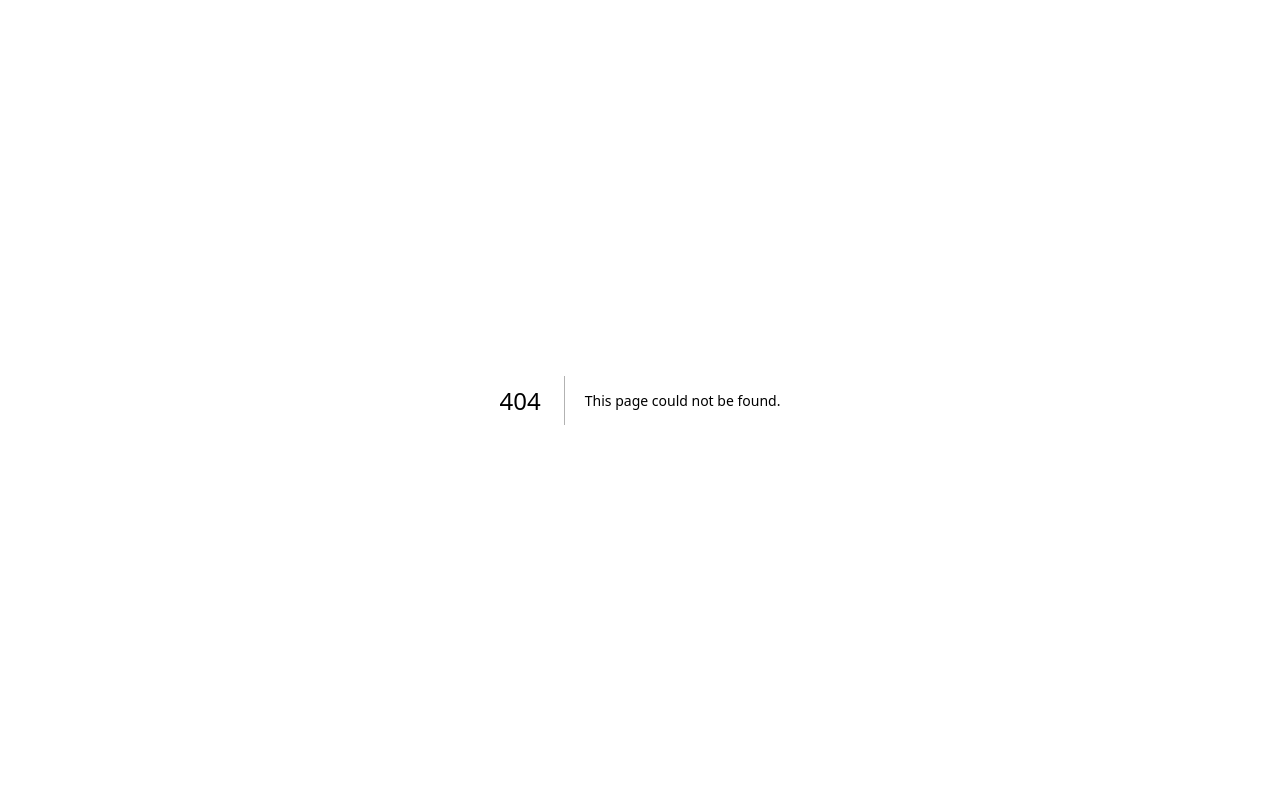
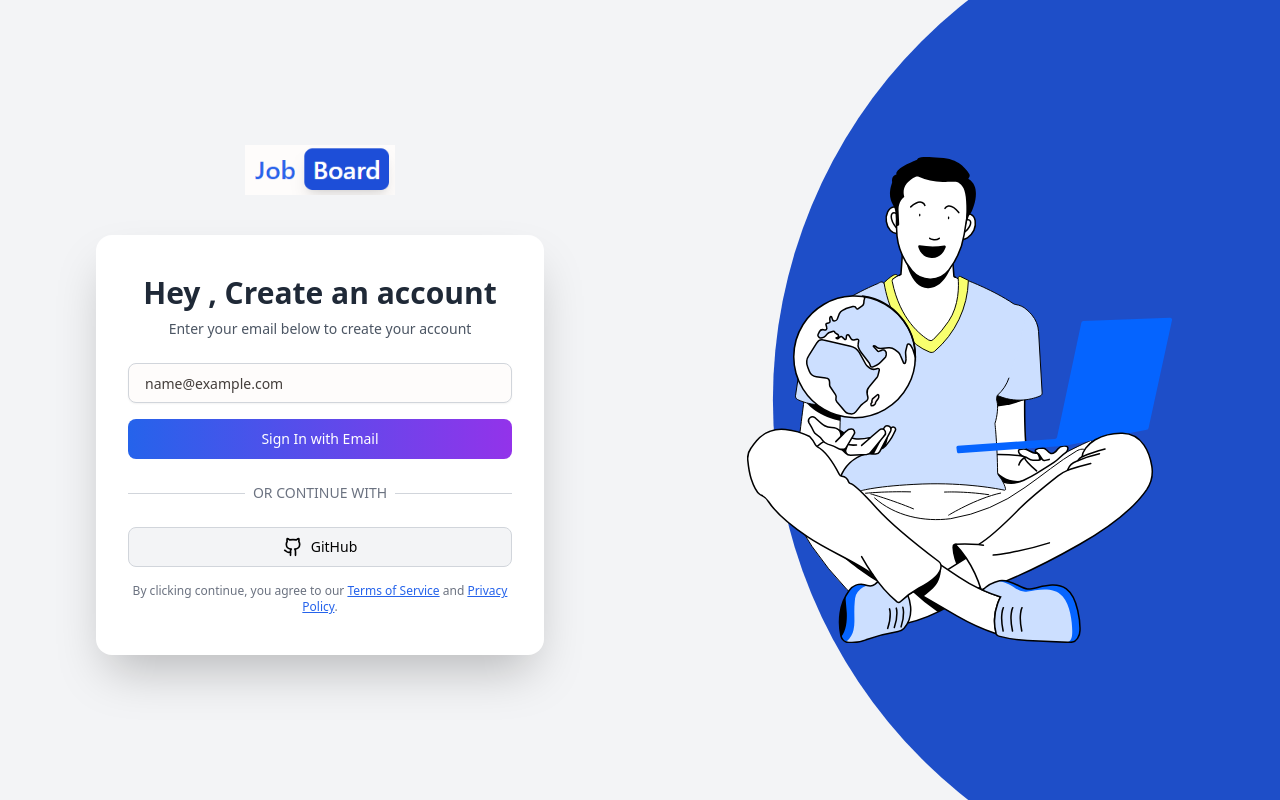
Before and after one commit to zsskar/job-board, a Next.js app: page /components/signup-form in a window 1280 px wide. Before the commit this address had no page. Built offline with nearby package versions, Linux system fonts and the light colour scheme.

Commit message:
added common sign up page for both job-seeker and recuiter

```diff
--- a/pages/components/dashboard-layout.tsx
+++ b/pages/components/dashboard-layout.tsx
@@ -1,5 +1,5 @@
+import Header from "./Header";
 import Sidebar from "./Sidenav";
-import Header from "./Header";
 
 export default function DashboardLayout({
   children,
--- /dev/null
+++ b/pages/components/sign_up_form_layout.tsx
@@ -0,0 +1,41 @@
+import React from "react";
+import Image from "next/image";
+
+export const SignUpLayout = ({ children }: { children: React.ReactNode }) => {
+  return (
+    <div className="flex flex-col-reverse lg:flex-row min-h-screen bg-gray-100">
+      {/* Left Section */}
+      <div className="w-full lg:w-1/2 flex flex-col items-center justify-center px-6 lg:px-10 py-10 lg:py-0 overflow-auto">
+        <Image
+          className="mb-10"
+          src="/portalIcon.png"
+          width={150}
+          height={150}
+          alt="job-board-icon"
+        />
+        {children}
+      </div>
+
+      {/* Right Section */}
+      <div
+        style={{ backgroundImage: "flower.svg" }}
+        className="w-full lg:w-1/2 flex items-center justify-center relative overflow-hidden py-10 lg:py-0"
+      >
+        <div
+          className="absolute inset-0"
+          style={{
+            backgroundColor: "rgb(30 78 200)",
+            clipPath: "circle(70% at 100% 50%)",
+          }}
+        ></div>
+        <Image
+          src="/person.svg"
+          alt="Remote Talent Illustration"
+          className="z-10 w-2/3 lg:w-1/1 h-auto"
+          width={400}
+          height={400}
+        />
+      </div>
+    </div>
+  );
+};
--- /dev/null
+++ b/pages/components/signup-form.tsx
@@ -0,0 +1,75 @@
+import React from "react";
+import { Input } from "@/components/ui/input";
+import { Button } from "@/components/ui/button";
+import { GithubIcon } from "lucide-react";
+import Link from "next/link";
+import { SignUpLayout } from "./sign_up_form_layout";
+
+export default function SignUpForm({ who }: { who: string }) {
+  return (
+    <SignUpLayout>
+      <div className="w-full max-w-md px-8 py-10 bg-white shadow-2xl rounded-2xl transition-transform duration-300 transform hover:scale-105">
+        <h2 className="text-3xl font-bold text-center text-gray-800 mb-2">
+          Hey {who}, Create an account
+        </h2>
+        <p className="text-sm text-center text-gray-600 mb-6">
+          Enter your email below to create your account
+        </p>
+
+        <form className="space-y-4">
+          {/* Email Input */}
+          <Input
+            type="email"
+            placeholder="name@example.com"
+            className="w-full p-4 border border-gray-300 rounded-lg shadow-sm focus:outline-none focus:ring-2 focus:ring-blue-400"
+          />
+
+          {/* Sign In with Email Button */}
+          <Button
+            type="submit"
+            className="w-full bg-gradient-to-r from-blue-600 to-purple-600 text-white py-3 rounded-lg transition-all duration-300 hover:bg-blue-700"
+          >
+            Sign In with Email
+          </Button>
+        </form>
+
+        {/* Divider */}
+        <div className="relative my-6">
+          <div className="absolute inset-0 flex items-center">
+            <div className="w-full border-t border-gray-300"></div>
+          </div>
+          <div className="relative flex justify-center text-sm">
+            <span className="bg-white px-2 text-gray-500">
+              OR CONTINUE WITH
+            </span>
+          </div>
+        </div>
+
+        {/* GitHub OAuth Button */}
+        <Button className="w-full bg-gray-100 text-black border border-gray-300 py-3 rounded-lg flex justify-center items-center hover:bg-gray-200 transition-all duration-300">
+          <GithubIcon className="mr-2 h-5 w-5" />
+          GitHub
+        </Button>
+
+        {/* Terms and Privacy */}
+        <p className="text-xs text-center text-gray-500 mt-4">
+          By clicking continue, you agree to our{" "}
+          <Link
+            href="/terms"
+            className="underline text-blue-600 hover:text-blue-800 transition-colors duration-300"
+          >
+            Terms of Service
+          </Link>{" "}
+          and{" "}
+          <Link
+            href="/privacy"
+            className="underline text-blue-600 hover:text-blue-800 transition-colors duration-300"
+          >
+            Privacy Policy
+          </Link>
+          .
+        </p>
+      </div>
+    </SignUpLayout>
+  );
+}
--- a/pages/dashboard/companies/index.tsx
+++ b/pages/dashboard/companies/index.tsx
@@ -1,5 +1,5 @@
 import { Tabs, TabsContent, TabsList, TabsTrigger } from "@/components/ui/tabs";
-import Layout from "@/pages/components/Layout";
+import Layout from "@/pages/components/layout";
 import React from "react";
 
 export default function Companies() {
--- a/pages/dashboard/createjob/index.tsx
+++ b/pages/dashboard/createjob/index.tsx
@@ -1,5 +1,5 @@
 import { Tabs, TabsContent, TabsList, TabsTrigger } from "@/components/ui/tabs";
-import Layout from "@/pages/components/Layout";
+import Layout from "@/pages/components/layout";
 import React from "react";
 
 export default function CreateJob() {
--- a/pages/dashboard/index.tsx
+++ b/pages/dashboard/index.tsx
@@ -85,7 +85,7 @@
 // export default Dashboard;
 
 import { Tabs, TabsContent, TabsList, TabsTrigger } from "@/components/ui/tabs";
-import Layout from "../components/Layout";
+import Layout from "../components/layout";
 import {
   Card,
   CardContent,
--- a/pages/dashboard/jobs/index.tsx
+++ b/pages/dashboard/jobs/index.tsx
@@ -15,9 +15,9 @@ import {
   PopoverContent,
   PopoverTrigger,
 } from "@/components/ui/popover";
+import { jobs } from "@/constants/data";
+import FilterSideNav from "@/pages/components/filter_side_nav";
 import Layout from "@/pages/components/Layout";
-import { jobs } from "@/constants/data";
-import FilterSideNav from "@/pages/components/FilterSideNav";
 
 const Jobs = () => {
   const [sortOrder, setSortOrder] = useState<string>("");
--- a/pages/dashboard/profile/index.tsx
+++ b/pages/dashboard/profile/index.tsx
@@ -1,5 +1,5 @@
 import { Tabs, TabsContent, TabsList, TabsTrigger } from "@/components/ui/tabs";
-import Layout from "@/pages/components/Layout";
+import Layout from "@/pages/components/layout";
 import React from "react";
 
 export default function Profile() {
--- a/pages/signup/index.tsx
+++ b/pages/signup/index.tsx
@@ -1,18 +1,23 @@
 import Image from "next/image";
+import { useRouter } from "next/navigation";
 import Link from "next/link";
+import { SignUpLayout } from "../components/sign_up_form_layout";
+
+type who = "jobSeeker" | "recruiter";
 
 const SignUpOptions = () => {
+  const router = useRouter();
+
+  const handleJobSeekerOrRecruiter = (who: who) => {
+    if (who === "jobSeeker") {
+      router.push("/signup/job-seeker");
+    } else {
+      router.push("/signup/recruiter");
+    }
+  };
+
   return (
-    <div className="flex flex-col-reverse lg:flex-row min-h-screen bg-gray-100">
-      {/* Left Section */}
-      <div className="w-full lg:w-1/2 flex flex-col items-center justify-center px-6 lg:px-10 py-10 lg:py-0 overflow-auto">
-        <Image
-          className="mb-10"
-          src="/portalIcon.png"
-          width={150}
-          height={150}
-          alt="job-board-icon"
-        />
+    <SignUpLayout>
       <h1 className="text-2xl lg:text-3xl font-bold mb-4 lg:mb-6 text-center">
         How would you like to use <br></br>
         <span>Job Board?</span>
@@ -34,7 +39,10 @@ const SignUpOptions = () => {
       </p>
       <div className="flex flex-col items-center space-y-6 w-full lg:w-4/5 py-6">
         {/* First Button */}
-          <div className="bg-white hover:border border-blue-500 transition-transform duration-300 hover:translate-x-5 hover:scale-105 cursor-pointer rounded-2xl shadow-lg p-2 flex items-center space-x-4 w-full max-w-lg">
+        <div
+          onClick={() => handleJobSeekerOrRecruiter("jobSeeker")}
+          className="bg-white hover:border border-blue-500 transition-transform duration-300 hover:translate-x-5 hover:scale-105 cursor-pointer rounded-2xl shadow-lg p-2 flex items-center space-x-4 w-full max-w-lg"
+        >
           <div className="hover:bg-blue-50 rounded-2xl p-6 flex items-center space-x-4 w-full">
             <div className="text-blue-500">
               <svg
@@ -53,9 +61,7 @@ const SignUpOptions = () => {
             </div>
             <div className="flex-grow">
               <h2 className="text-lg font-semibold">I’m looking for a job</h2>
-                <p className="text-gray-600">
-                  Find remote jobs at top companies
-                </p>
+              <p className="text-gray-600">Find remote jobs at top companies</p>
             </div>
             <Image
               src="job-seeker.svg"
@@ -69,7 +75,10 @@ const SignUpOptions = () => {
 
         {/* Second Button */}
         <div className="bg-white hover:border border-blue-500 transition-transform duration-300 hover:translate-x-5 hover:scale-105 cursor-pointer rounded-2xl shadow-lg p-2 flex items-center space-x-4 w-full max-w-lg">
-            <div className="hover:bg-blue-50 rounded-2xl p-6 flex items-center space-x-4 w-full">
+          <div
+            onClick={() => handleJobSeekerOrRecruiter("recruiter")}
+            className="hover:bg-blue-50 rounded-2xl p-6 flex items-center space-x-4 w-full"
+          >
             <div className="text-blue-500">
               <svg
                 viewBox="0 0 24 24"
@@ -103,29 +112,7 @@ const SignUpOptions = () => {
           </div>
         </div>
       </div>
-      </div>
-
-      {/* Right Section */}
-      <div
-        style={{ backgroundImage: "flower.svg" }}
-        className="w-full lg:w-1/2 flex items-center justify-center relative overflow-hidden py-10 lg:py-0"
-      >
-        <div
-          className="absolute inset-0"
-          style={{
-            backgroundColor: "rgb(30 78 200)",
-            clipPath: "circle(80% at 100% 50%)",
-          }}
-        ></div>
-        <Image
-          src="person.svg"
-          alt="Remote Talent Illustration"
-          className="z-10 w-2/3 lg:w-1/2 h-auto"
-          width={400}
-          height={400}
-        />
-      </div>
-    </div>
+    </SignUpLayout>
   );
 };
 
--- a/pages/signup/job-seeker/index.tsx
+++ b/pages/signup/job-seeker/index.tsx
@@ -0,0 +1,5 @@
+import SignUpForm from "@/pages/components/signup-form";
+
+export default function JobSeeker() {
+  return <SignUpForm who="Job Seeker" />;
+}
--- a/pages/signup/recruiter/index.tsx
+++ b/pages/signup/recruiter/index.tsx
@@ -0,0 +1,6 @@
+import SignUpForm from "@/pages/components/signup-form";
+import React from "react";
+
+export default function Recruiter() {
+  return <SignUpForm who="Recuiter" />;
+}
```
Also changed, not shown: pages/components/filter_side_nav.tsx (renamed from pages/components/FilterSideNav.tsx), 1 other file (tests, documents, lock files or other folders). Lines whose indentation alone changed are shown as unchanged.
